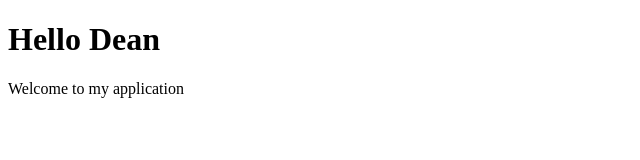
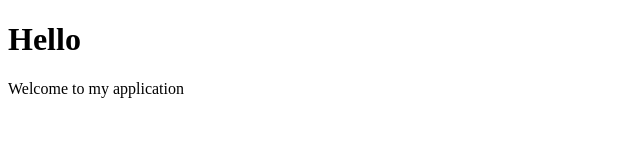
Before and after one commit to bitgord/web-server, a website: page public/index.html in a window 1280 px wide. Shown: the whole page, without its empty margins (0-640 px from the left). Drawn offline with Linux system fonts and the light colour scheme.

Commit message:
add files

```diff
--- a/public/index.html
+++ b/public/index.html
@@ -7,7 +7,7 @@
 		</title>
 	</head>
 	<body>
-		<h1>Hello Dean</h1>
+		<h1>Hello</h1>
 		<p>Welcome to my application</p>
 	</body>
 
--- a/server.js
+++ b/server.js
@@ -13,5 +13,5 @@ app.get('/about', middleware.requireAuthentification, function (req,res) {
 app.use(express.static(__dirname + '/public'));
 
 app.listen(PORT, function () {
-	console.log('Express server started on port' + PORT + '!');
+	console.log('Express server started on port ' + PORT + '!');
 });
```
